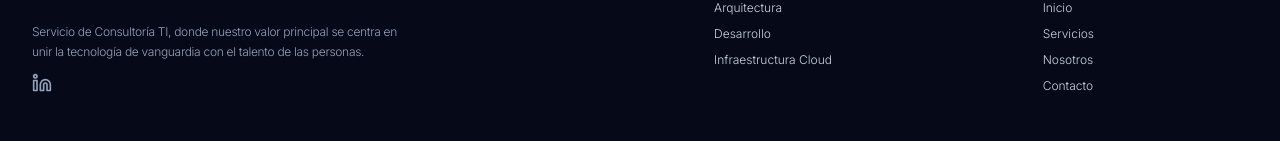
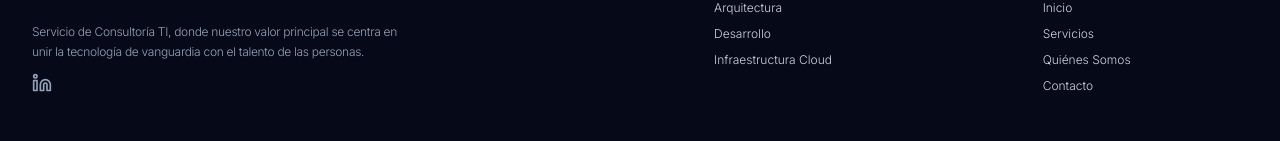
Before and after one commit to asinomas/paginaultima, a React (Vite) app in the folder Pagina_ultima/: page / in a window 1280 px wide. Shown: the part 8893-9034 px from the top of the page. Built offline with nearby package versions, Linux system fonts and the light colour scheme; no server answers.

Commit message:
Update 'Nosotros' text to 'Quiénes Somos' in Footer

```diff
--- a/Pagina_ultima/src/components/Footer.tsx
+++ b/Pagina_ultima/src/components/Footer.tsx
@@ -69,7 +69,7 @@ const Footer: React.FC<FooterProps> = ({ onNavigate }) => {
             <ul className="space-y-1 md:space-y-2 text-[10px] sm:text-[11px] md:text-[12px] font-light text-slate-300">
               <li><button onClick={() => onNavigate?.('home')} className="hover:text-white transition-colors">Inicio</button></li>
               <li><button onClick={() => onNavigate?.('services')} className="hover:text-white transition-colors">Servicios</button></li>
-              <li><button onClick={() => onNavigate?.('about')} className="hover:text-white transition-colors">Nosotros</button></li>
+              <li><button onClick={() => onNavigate?.('about')} className="hover:text-white transition-colors">Quiénes Somos</button></li>
               <li><button onClick={() => onNavigate?.('contact')} className="hover:text-white transition-colors">Contacto</button></li>
             </ul>
           </div>
```
